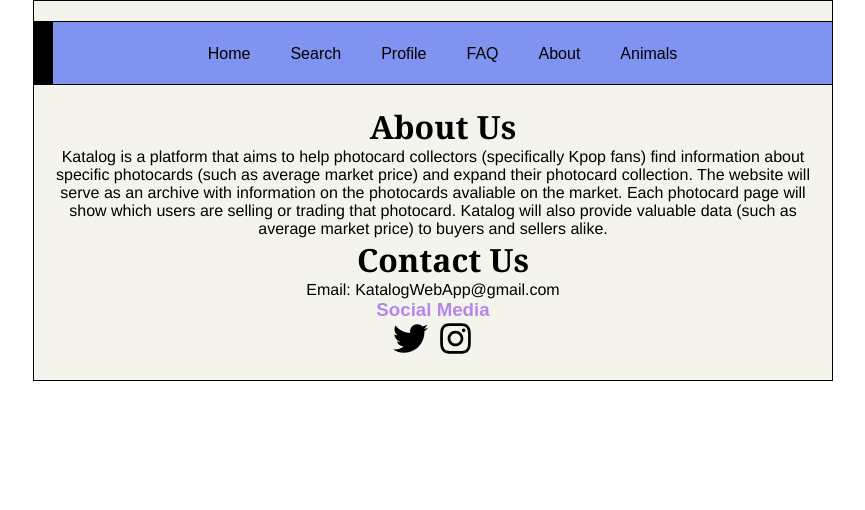
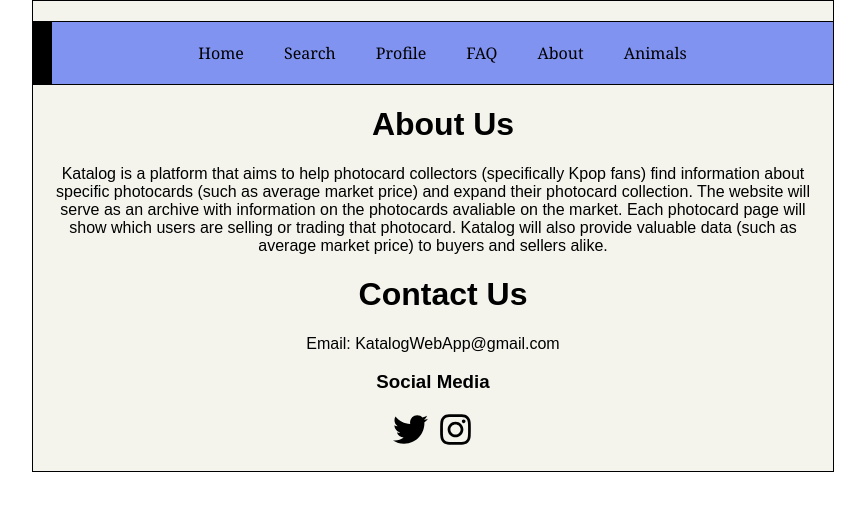
Before and after one commit to agile-dev-assignments/project-setup-team-chigan-systematic-katalog, a React (Create React App) app in the folder front-end/: page /about in a window 1280 px wide. Shown: the top 510 px of the page, without its empty margins (207-1072 px from the left). Built offline with nearby package versions, Linux system fonts and the light colour scheme.

Commit message:
fixed css issues

```diff
--- a/front-end/src/About.css
+++ b/front-end/src/About.css
@@ -1,4 +1,4 @@
-p, h1, h3 {
+.About p, .About h1, .About h3 {
     text-align: center;
     font-family: sans-serif;
 }
@@ -23,6 +23,6 @@ p, h1, h3 {
     color: black;
 }
 
-a:hover {
+.About a:hover {
     color: #B388EB;
 }
--- a/front-end/src/FAQ.css
+++ b/front-end/src/FAQ.css
@@ -12,7 +12,7 @@
     margin-top: 10px;
 }
 
-a, h3 {
+.FAQ a, .FAQ h3 {
     color: #B388EB;
 }
 
--- a/front-end/src/Photocard.css
+++ b/front-end/src/Photocard.css
@@ -1,4 +1,4 @@
-* {
+.photocard * {
     box-sizing: border-box;
     margin: 0;
     padding: 0;
```
